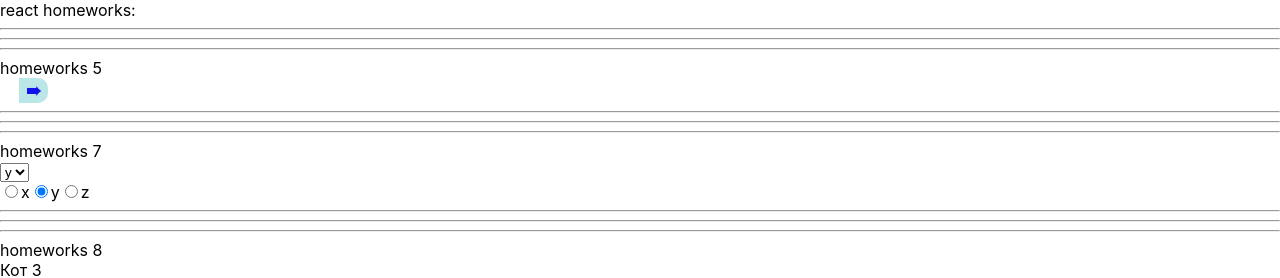
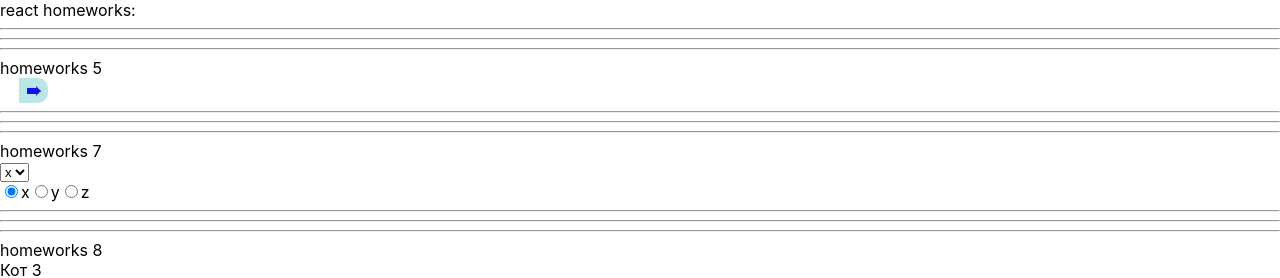
Before and after one commit to Pavel-SS/homework, a React (Create React App) app: page /#/junior in a window 1280 px wide. Shown: the top 278 px of the page. Built offline with nearby package versions, Linux system fonts and the light colour scheme.

Commit message:
Update HW7.tsx

```diff
--- a/src/p2-homeworks/h7/HW7.tsx
+++ b/src/p2-homeworks/h7/HW7.tsx
@@ -5,7 +5,7 @@ import SuperRadio from './common/c6-SuperRadio/SuperRadio'
 const arr = ['x', 'y', 'z']
 
 function HW7() {
-    const [value, onChangeOption] = useState(arr[1])
+    const [value, onChangeOption] = useState(arr[0])
 
     return (
         <div>
```
